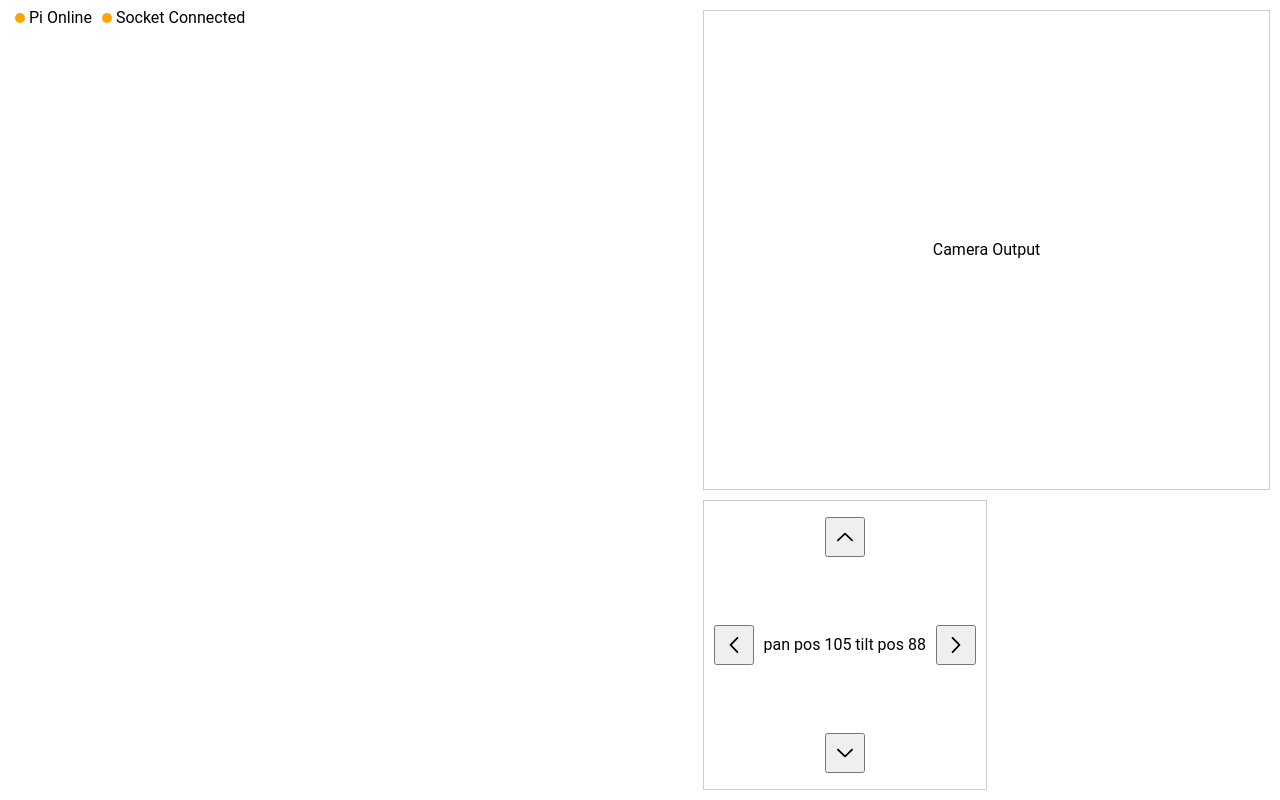
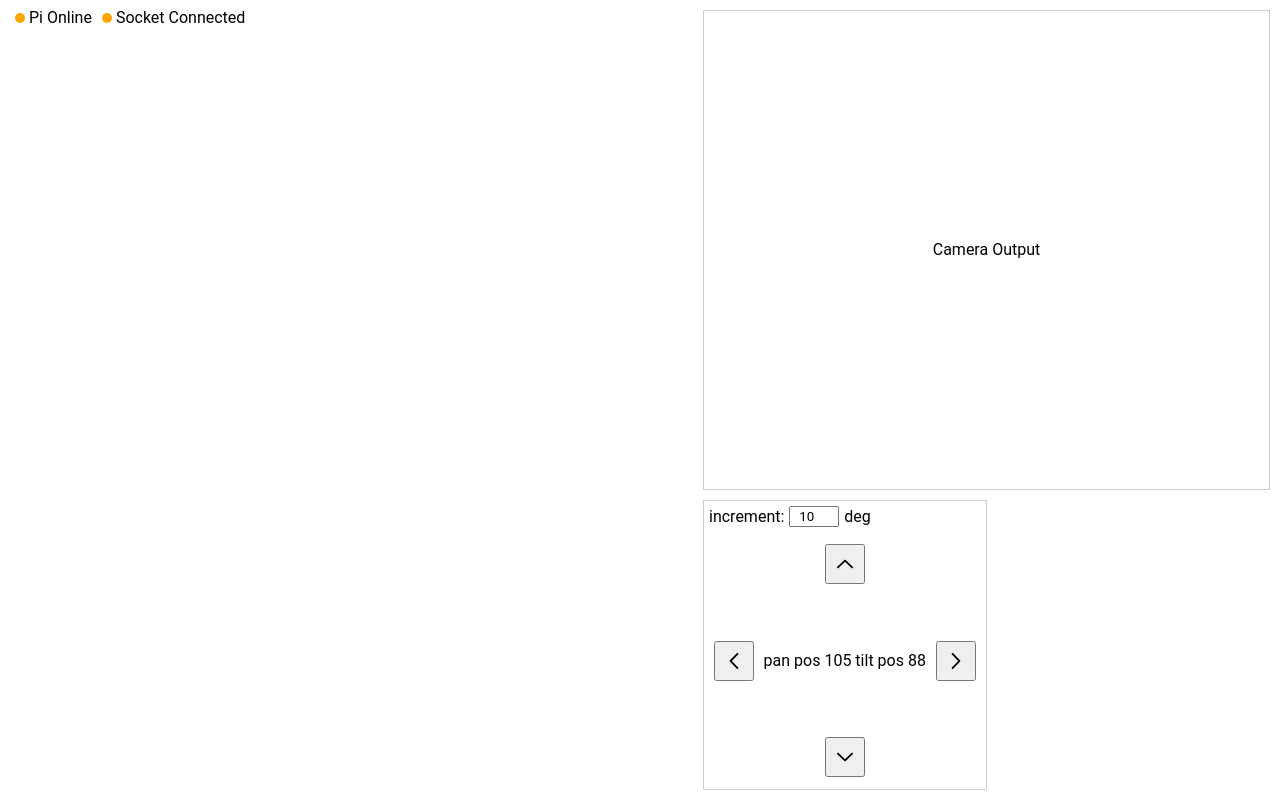
Before and after one commit to jdc-cunningham/fusion-sensor-clu, a React (Create React App) app in the folder web-interface/: page / in a window 1280 px wide. Built offline with nearby package versions, Linux system fonts and the light colour scheme; no server answers.

Commit message:
add basic increment setter

```diff
--- a/web-interface/src/components/dpad/Dpad.js
+++ b/web-interface/src/components/dpad/Dpad.js
@@ -91,6 +91,15 @@ const Dpad = () => {
     };
   }
 
+  const updateIncrement = (event) => {
+    const newIncr = event.target.value;
+    if (newIncr > 90) {
+      alert('exceeded max increment of 90 deg');
+    } else {
+      setIncrement(newIncr);
+    }
+  }
+
   useEffect(() => {
     if (piSocket) {
       piSocket.send(`p_${panServoPos}`);
@@ -111,6 +120,11 @@ const Dpad = () => {
   return (
     <div className="component__dpad">
       {/* this is lazy */}
+      <div className="component__dpad-settings">
+        increment:
+        <input className="dpad-settings__increment" type="number" onChange={ (e) => updateIncrement(e) } value={increment} />
+        deg
+      </div>
       <div className="component__dpad-top">
         <button
           type="button"
--- a/web-interface/src/components/dpad/Dpad.scss
+++ b/web-interface/src/components/dpad/Dpad.scss
@@ -7,6 +7,20 @@
   width: 50%;
   height: calc(40vh - 30px);
   margin-top: 10px;
+}
+
+.component__dpad-settings {
+  display: flex;
+  align-items: center;
+  justify-content: flex-start;
+  flex-direction: row;
+  padding: 5px;
+
+  .dpad-settings__increment {
+    text-align: center;
+    max-width: 50px;
+    margin: 0 5px;
+  }
 }
 
 .component__dpad-top {
```
